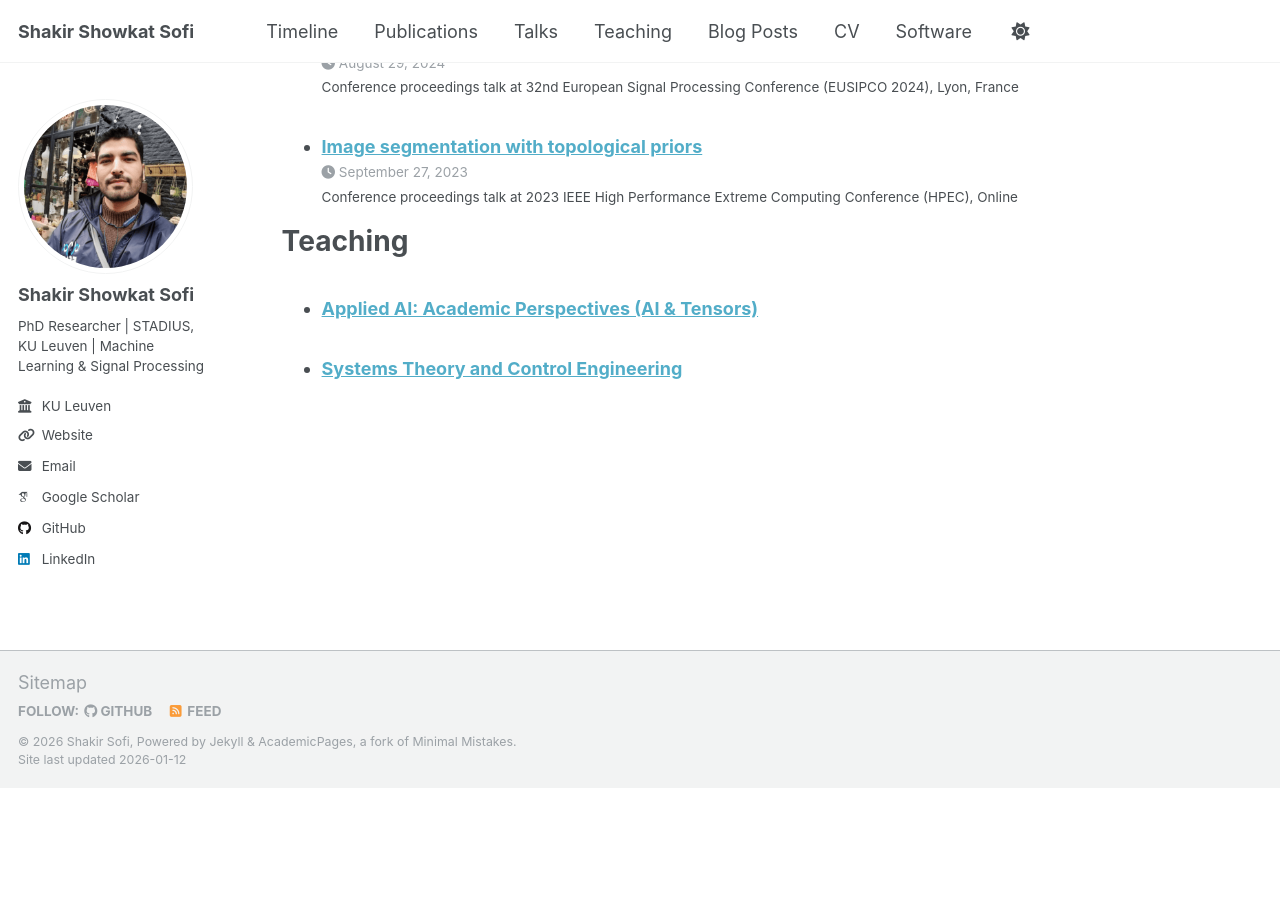
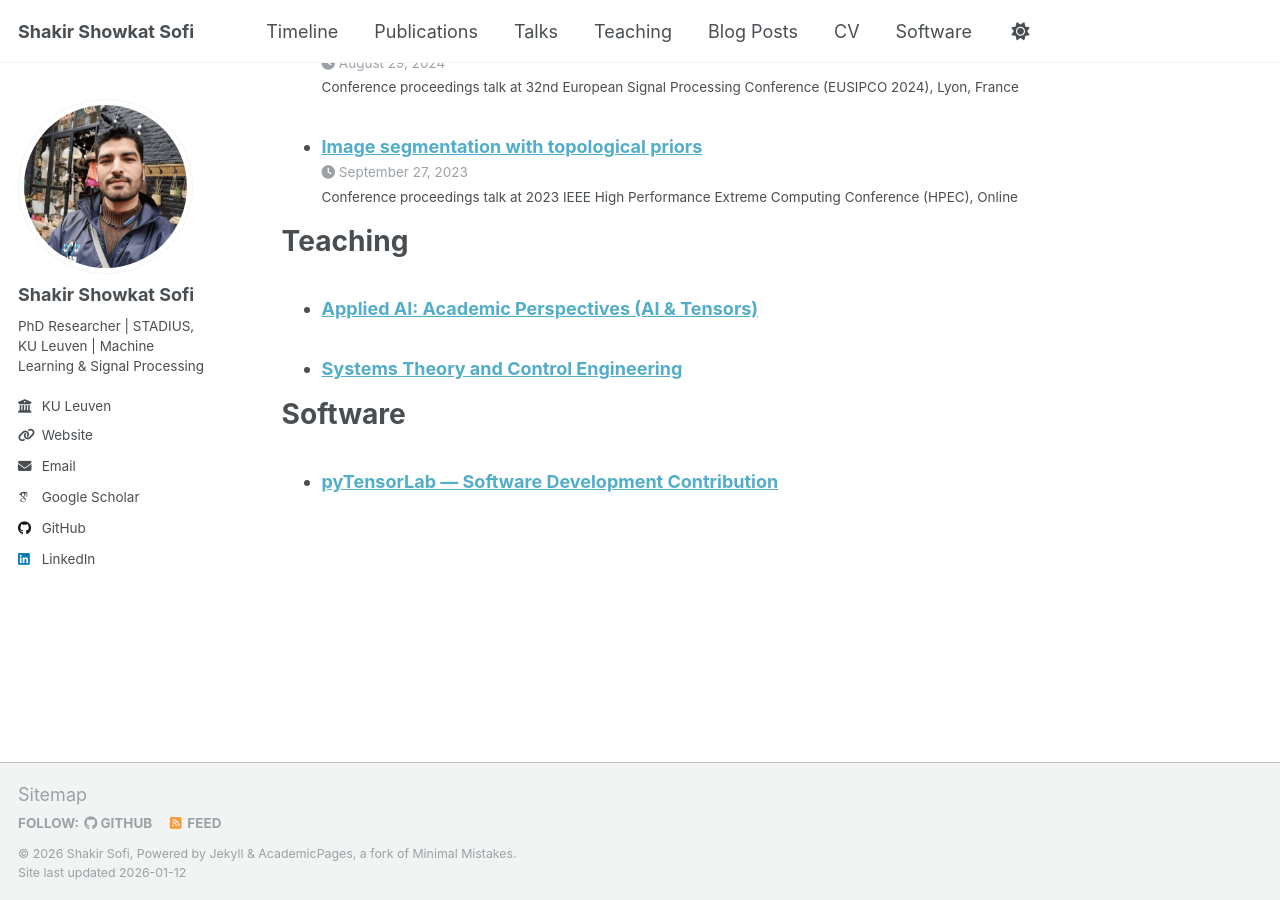
Before and after one commit to ShakirSofi/shakirsofi.github.io, a Jekyll site: the page built from _pages/cv.md, in a window 1280 px wide and 900 px high, scrolled down 1668 px. Built offline with Jekyll 4.4.1, drawn with Linux system fonts in a browser that asks for light colours; some web fonts are replaced; a script that is not in the unit is left out; before the commit the page ends 2456 px from its top, so only the background shows below that.

Commit message:
Add Software section to CV
Added a Software section to the CV page.

```diff
--- a/_pages/cv.md
+++ b/_pages/cv.md
@@ -46,3 +46,9 @@ Teaching
   <ul>{% for post in site.teaching reversed %}
     {% include archive-single-cv.html %}
   {% endfor %}</ul>
+
+Software
+======
+  <ul>{% for post in site.software reversed %}
+    {% include archive-single-cv.html %}
+  {% endfor %}</ul>
```
